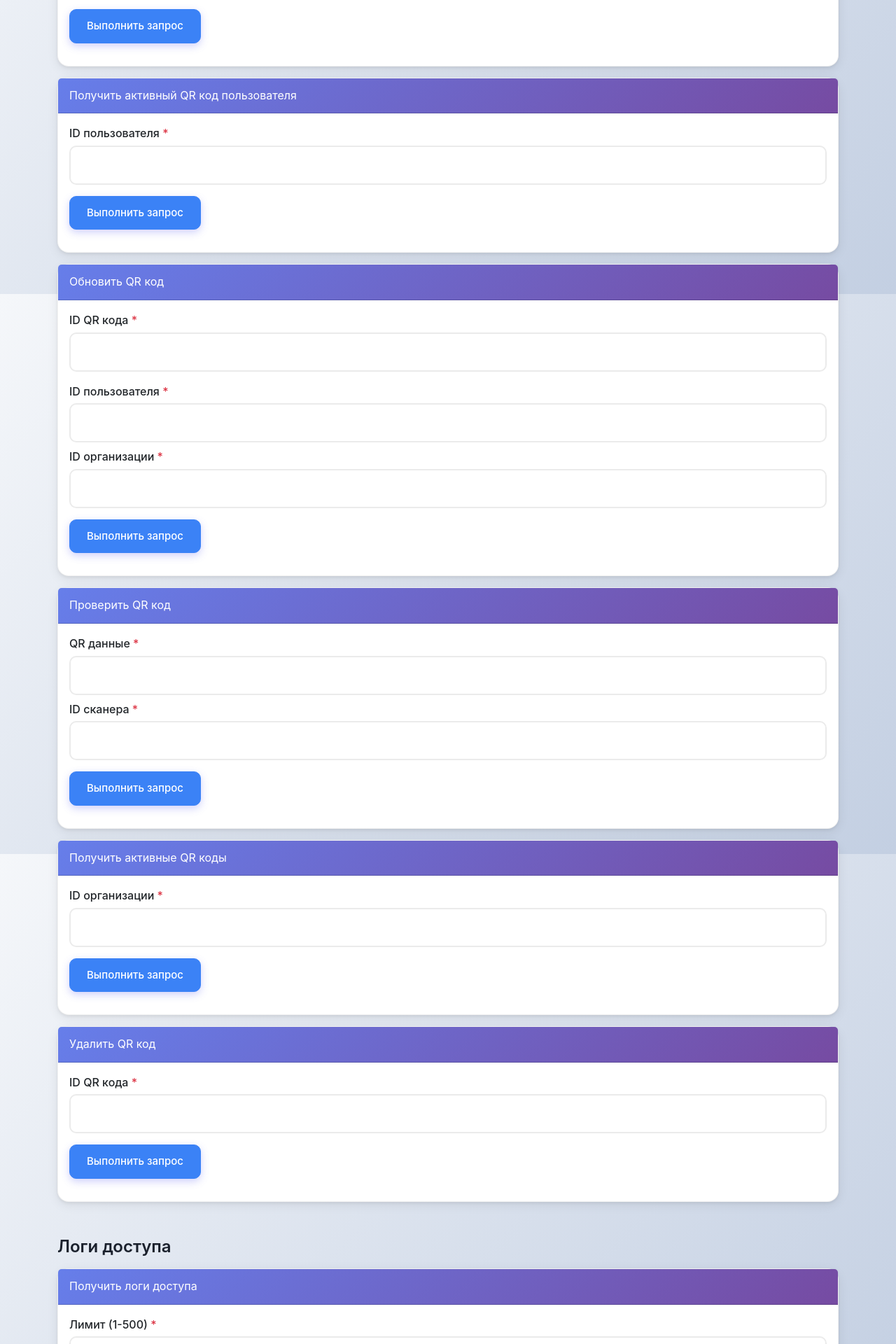
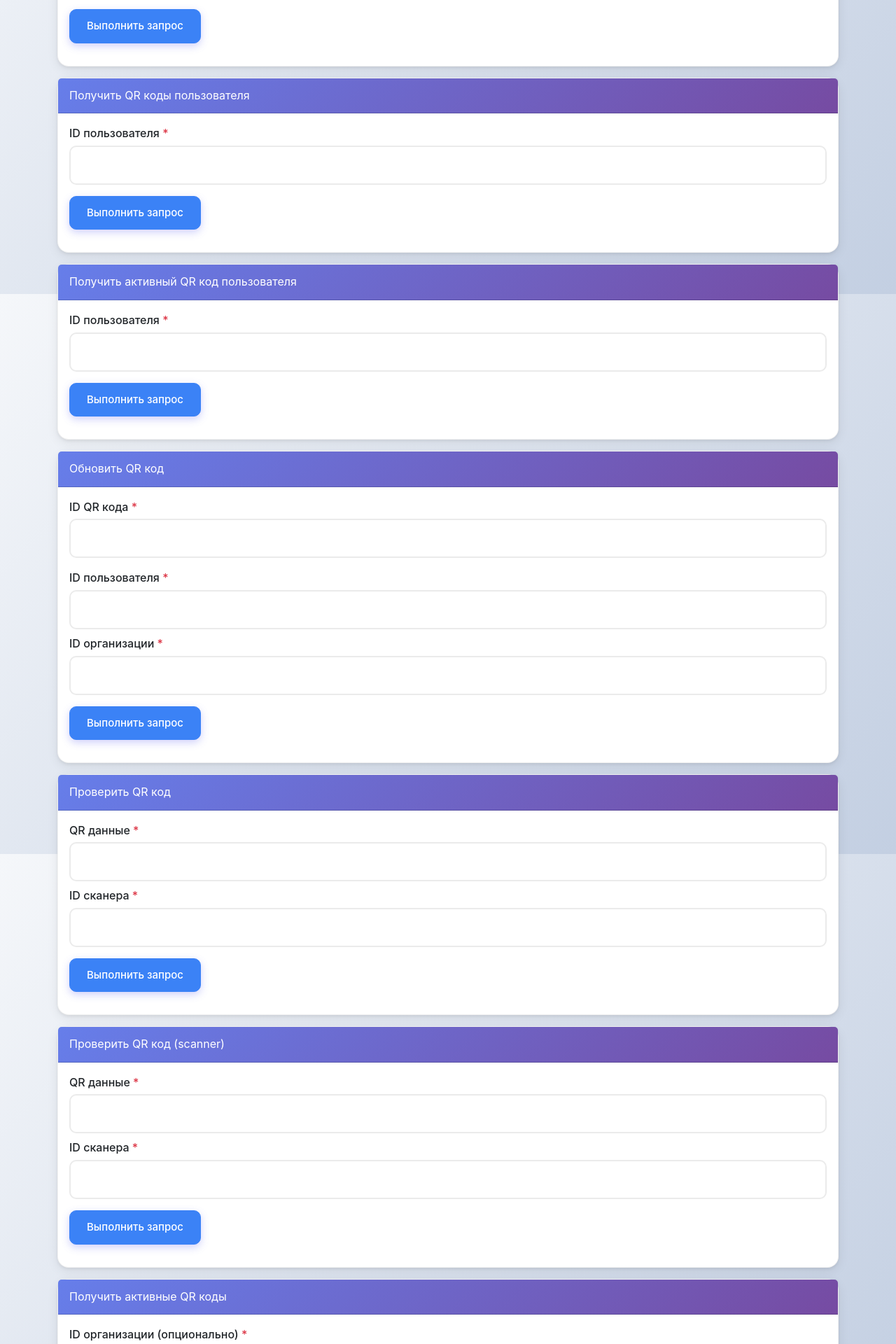
Before and after one commit to SOKLY6/Project_safe_team, a React (Vite) app in the folder web_portal/: page /api-panel in a window 1280 px wide. Shown: the part 4380-6300 px from the top of the page at 70% size. Built offline with nearby package versions, Linux system fonts and the light colour scheme; sample sign-in values are in the browser's storage.

Commit message:
debug API

```diff
--- a/web_portal/src/pages/ApiPanel.jsx
+++ b/web_portal/src/pages/ApiPanel.jsx
@@ -138,6 +138,14 @@ const endpoints = [
       },
       {
         method: 'GET',
+        path: '/qr/user/{user_id}',
+        name: 'Получить QR коды пользователя',
+        pathParams: [
+          { name: 'user_id', type: 'number', required: true, label: 'ID пользователя' }
+        ]
+      },
+      {
+        method: 'GET',
         path: '/qr/active/{user_id}',
         name: 'Получить активный QR код пользователя',
         pathParams: [
@@ -166,11 +174,20 @@ const endpoints = [
         ]
       },
       {
+        method: 'POST',
+        path: '/qr/scanner/verify',
+        name: 'Проверить QR код (scanner)',
+        fields: [
+          { name: 'qr_data', type: 'text', required: true, label: 'QR данные' },
+          { name: 'scanner_id', type: 'text', required: true, label: 'ID сканера' }
+        ]
+      },
+      {
         method: 'GET',
         path: '/qr/active',
         name: 'Получить активные QR коды',
         queryParams: [
-          { name: 'organization_id', type: 'number', required: true, label: 'ID организации' }
+          { name: 'organization_id', type: 'number', required: false, label: 'ID организации (опционально)' }
         ]
       },
       {
```
